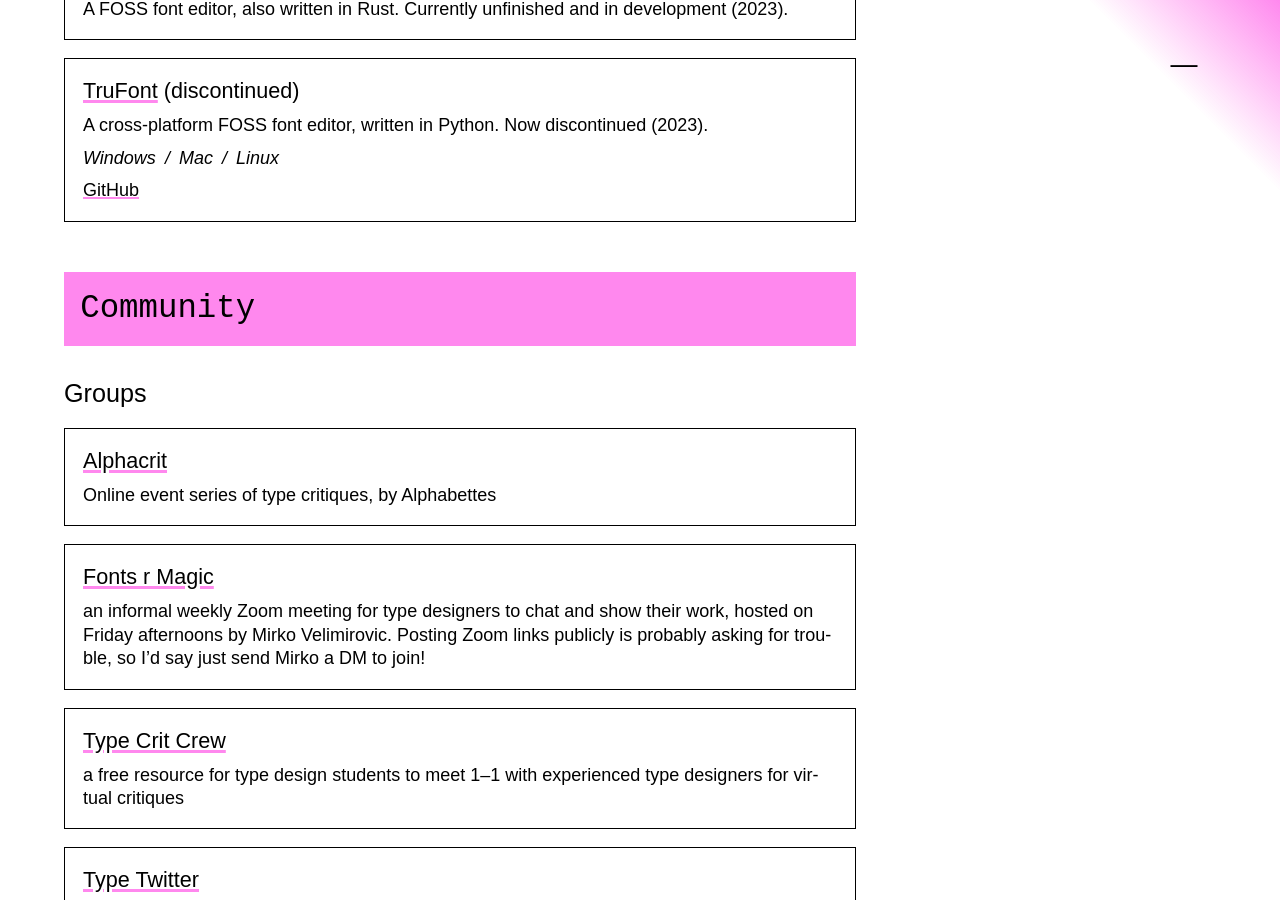
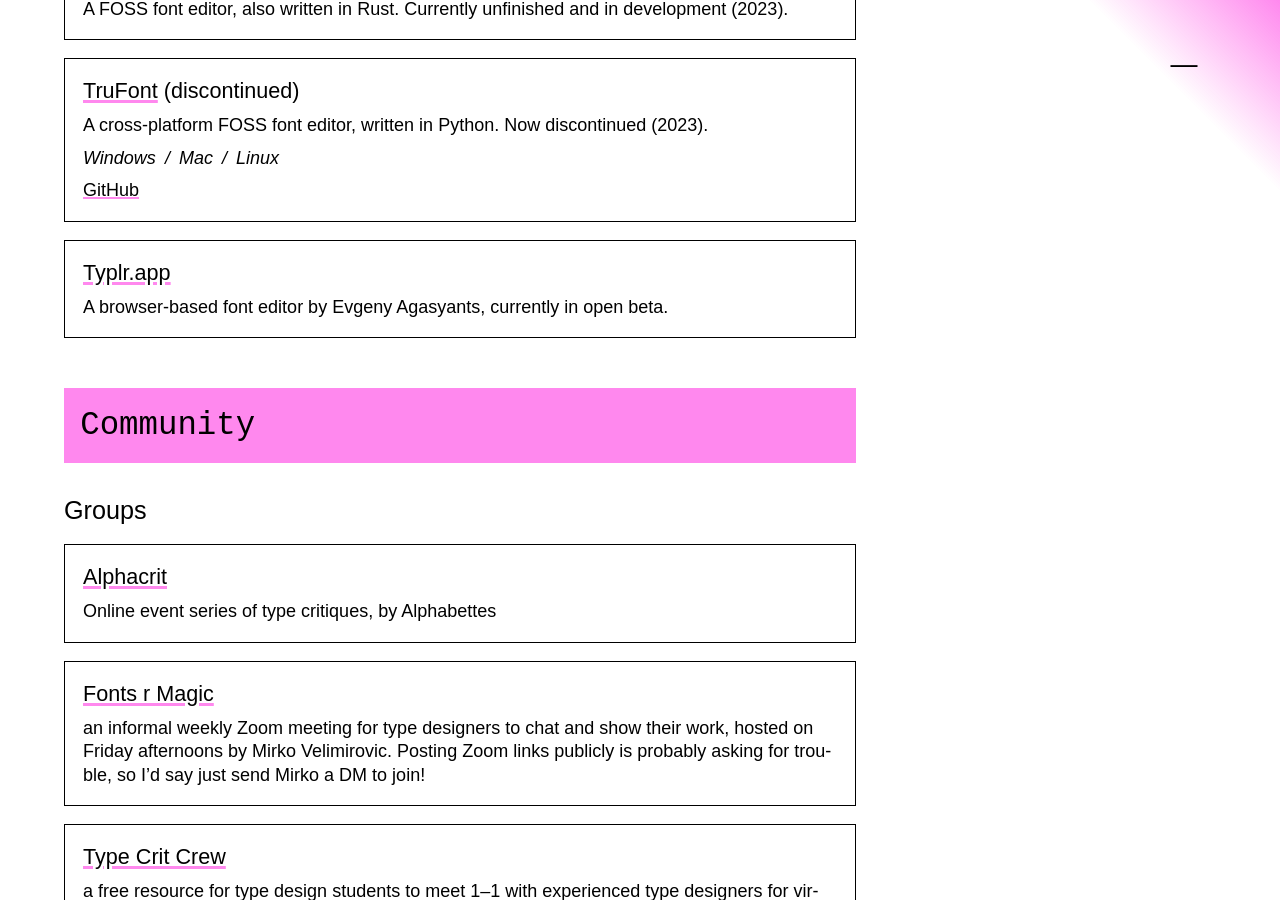
Before and after one commit to justinpenner/type-design-resources, a Jekyll site: the page built from index.md, in a window 1280 px wide and 900 px high, scrolled down 8480 px. Built offline with Jekyll 4.4.1, drawn with Linux system fonts in a browser that asks for light colours; some web fonts are replaced.

Commit message:
Add Typlr.app

```diff
--- a/_data/data.yaml
+++ b/_data/data.yaml
@@ -234,6 +234,9 @@
             links:
               - name: GitHub
                 url: https://github.com/glyphr-studio/Glyphr-Studio-1
+          - name: Typlr.app
+            url: https://typlr.app/
+            description: A browser-based font editor by Evgeny Agasyants, currently in open beta.
   - name: Community
     items:
     subcategories:
```
